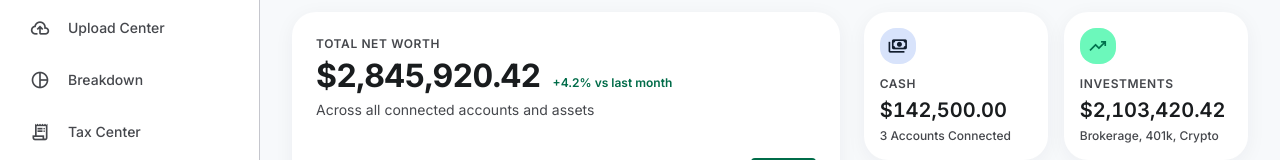
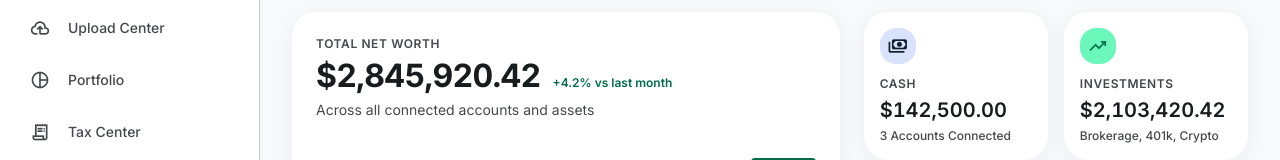
Before and after one commit to esalino/wealthogic, a React (Vite) app in the folder apps/web/: page /dashboard in a window 1280 px wide. Shown: the part 180-340 px from the top of the page. Built offline with nearby package versions, Linux system fonts and the light colour scheme; no server answers.

Commit message:
Transaction Upload fixes

```diff
--- a/apps/web/src/components/Sidebar.tsx
+++ b/apps/web/src/components/Sidebar.tsx
@@ -11,7 +11,7 @@ const navItems: NavItem[] = [
   { to: '/dashboard', icon: 'dashboard', label: 'Dashboard' },
   { to: '/accounts', icon: 'account_balance', label: 'Accounts' },
   { to: '/upload', icon: 'cloud_upload', label: 'Upload Center' },
-  { to: '/portfolio', icon: 'pie_chart', label: 'Breakdown' },
+  { to: '/portfolio', icon: 'pie_chart', label: 'Portfolio' },
   { to: '/tax', icon: 'receipt_long', label: 'Tax Center' },
 ]
 
```
Also changed, not shown: 3 other files (tests, documents, lock files or other folders).
